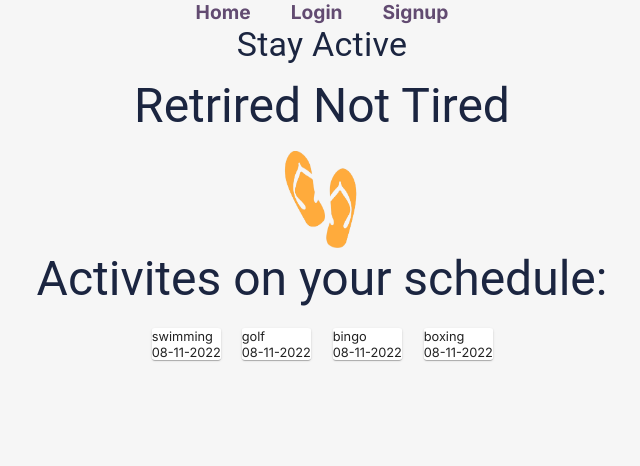
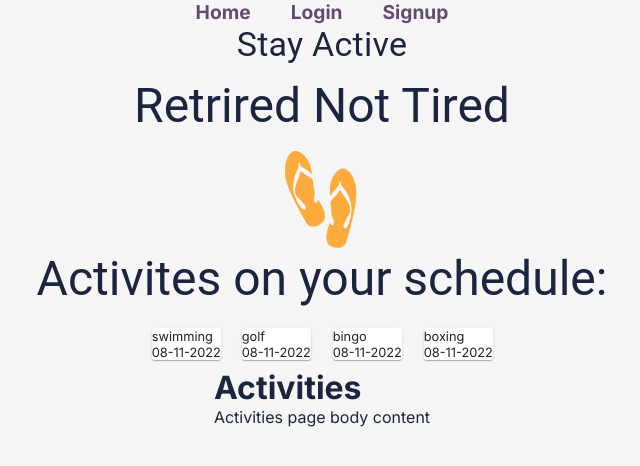
Before and after one commit to juliasut/Retired-Not-Tired, a React (Create React App) app: page / in a window 1280 px wide. Shown: the top 466 px of the page, without its empty margins (318-958 px from the left). Built offline with nearby package versions, Linux system fonts and the light colour scheme; no server answers.

Commit message:
feat[dan-feat-firebase]: started to add activity hook

```diff
--- a/src/pages/Home/Home.jsx
+++ b/src/pages/Home/Home.jsx
@@ -7,6 +7,7 @@ import Typography from '@mui/material/Typography';
 import Card from '@mui/material/Card';
 import { format } from 'date-fns';
 import { Link } from 'react-router-dom';
+import Activities from '../activities/Activities';
 
 const Home = () => {
   const dummyActivities = [
@@ -30,7 +31,7 @@ const Home = () => {
       </Typography>
       <div className="activity-containter">
         {dummyActivities.map((activity) => (
-          <Link to={`/activity/${activity.id}`}>
+          <Link key={activity.id} to={`/activity/${activity.id}`}>
             <Card
               sx={{
                 display: 'inline-block',
@@ -45,6 +46,7 @@ const Home = () => {
           </Link>
         ))}
       </div>
+      <Activities />
     </div>
   );
 };
--- /dev/null
+++ b/src/pages/activities/Activities.jsx
@@ -0,0 +1,10 @@
+const Activities = () => {
+  return (
+    <div>
+      <h1>Activities</h1>
+      <p>Activities page body content</p>
+    </div>
+  );
+};
+
+export default Activities;
```
Also changed, not shown: src/pages/createActivity/CreateActivity.jsx (added, +9 -0 lines), CreateActivity.jsx (added), src/hooks/useActivities.js (added), 1 other file (tests, documents, lock files or other folders).
